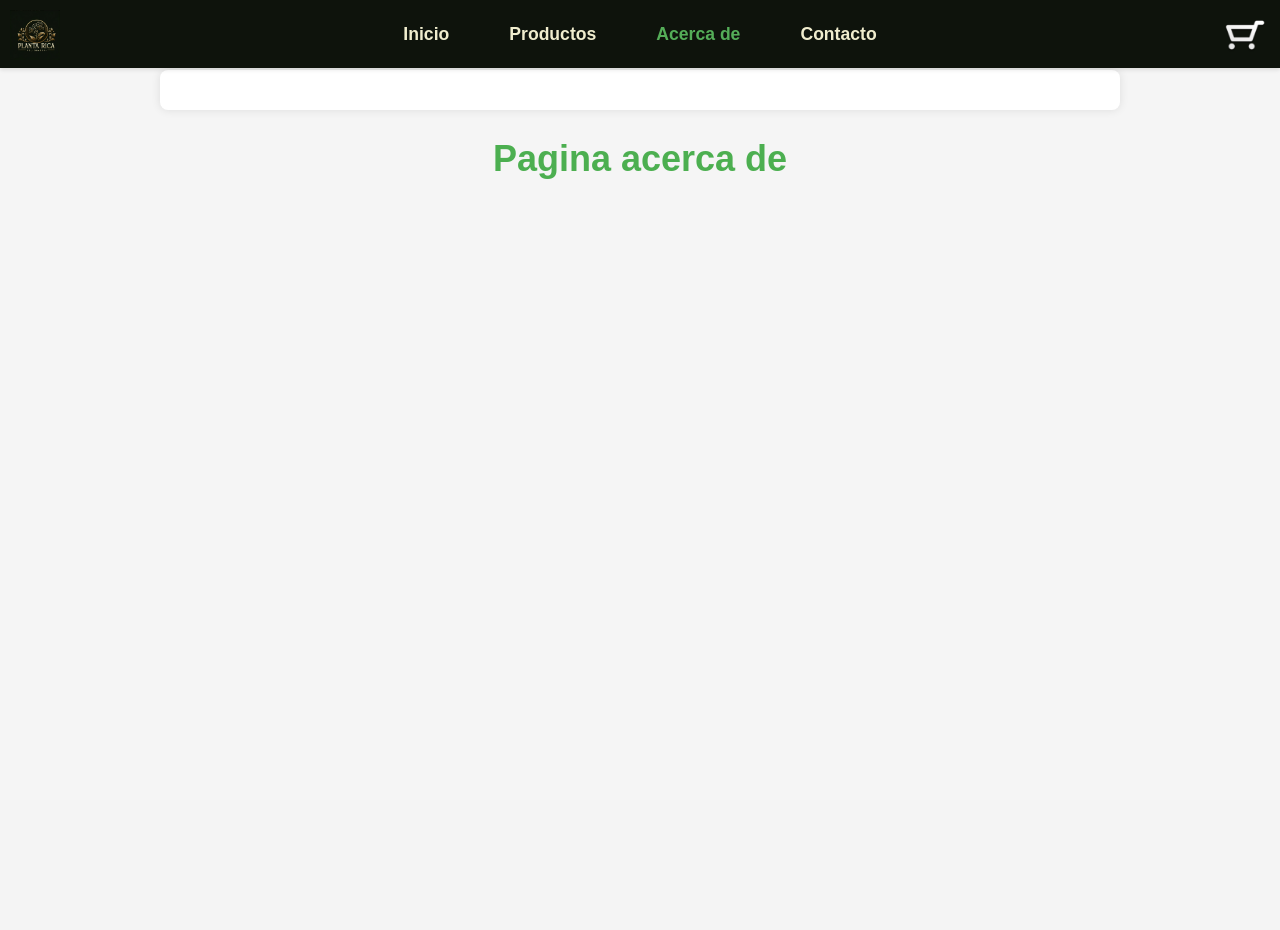
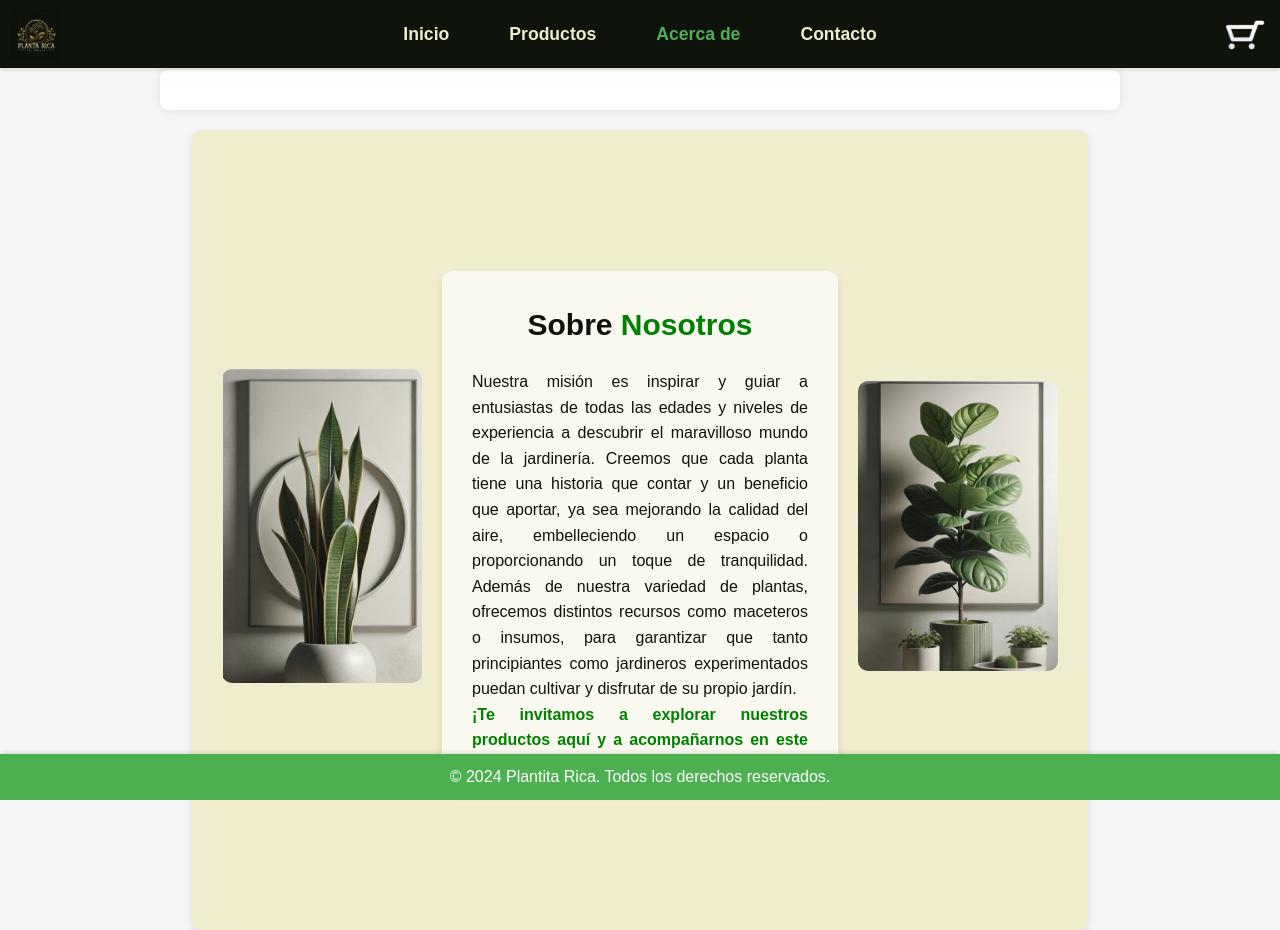
Before and after one commit to TheN1c0/Plantitarica, a Django app: page /AcercaDe/ in a window 1280 px wide. Before the commit the page ends 179 px from the top, so only its background shows below. Run offline with Django 4.2, Linux system fonts and the light colour scheme; data that the repository does not hold is empty.

Commit message:
arreglo de tienda y acerca de

```diff
--- /dev/null
+++ b/Plantitarica/PlantitaricaApp/static/CSS/Acercade.css
@@ -0,0 +1,85 @@
+
+html, body{
+    margin: 0;
+    height: 100%;
+
+}
+body{
+    background-color: #ffffff;
+}
+.contenedor-padre{
+    display: flex;
+    justify-content: center;
+    align-items: center;
+    height: 100vh;
+    gap: 20px;
+    background-color: #F0EDCE;
+    padding: 30px;
+    border-radius: 10px;
+    width: 70%;
+    margin: auto;
+    box-shadow: 0 0.25rem 0.5rem rgba(0, 0, 0, 0.1);
+}
+
+#foto2 {
+    width: 200px;
+    height: 60%; /* Ajusta esta altura según tus necesidades */
+    top: 22%;
+    right: 10%;
+    z-index: 1001;
+    object-fit: cover;
+    border-radius: 10px;
+    clip-path: inset(0 0 0 1px);
+}
+#foto1 {
+    width: 200px;
+    height: 60%; /* Ajusta esta altura según tus necesidades */
+
+    top: 22%;
+    right: 10%;
+    z-index: 1001;
+    object-fit: cover;
+    border-radius: 10px;
+}
+.text{
+    background-color: rgba(255, 255, 255, 0.7);
+    max-width: 600px;
+    height: 70%;
+    margin: auto;
+    text-align: justify;
+    padding: 30px;
+    margin-top: 5%;
+    margin-bottom: 5%;
+    border-radius: 10px;
+    box-shadow: 0 0.25rem 0.5rem rgba(0, 0, 0, 0.1);
+}
+.text h1{
+    font-size: 30px;
+    color: #0E130C;
+    font-weight: bold;
+}
+.text h2{
+    font-size: medium;
+    color: green;
+    font-weight: bold;
+
+}
+.text span {
+    font-size: 30px;
+    color: green;
+}
+.text p{
+    color: #0E130C;
+    font-weight: normal;
+}
+footer {
+    text-align: center;
+    padding: 10px 0;
+    background: #4caf50;
+    color: #fff;
+    width: 100%;
+    box-shadow: 0 -2px 4px rgba(0, 0, 0, 0.1);
+    position: fixed; /* Mantén el footer fijo en la parte inferior */
+    bottom: 0; /* Lo coloca al final de la ventana del navegador */
+    z-index: 999; /* Asegura que el footer esté por encima de otros contenidos */
+  }
--- a/Plantitarica/PlantitaricaApp/static/JS/funciones.js
+++ b/Plantitarica/PlantitaricaApp/static/JS/funciones.js
@@ -9,7 +9,7 @@
         });
     });
 
-s
+
 
 function setAction(form) {
     var currentPage = window.location.href;
--- a/Plantitarica/PlantitaricaApp/templates/PlantitaricaApp/AcercaDe.html
+++ b/Plantitarica/PlantitaricaApp/templates/PlantitaricaApp/AcercaDe.html
@@ -4,14 +4,35 @@
 <head>
     <meta charset="UTF-8">
     <meta name="viewport" content="width=device-width, initial-scale=1.0">
-    <title>Document</title>
     <link rel="stylesheet" href="{% static 'css/styles.css' %}">
     <link rel="stylesheet" href="{% static 'css/stylesBase.css' %}">
+    <link rel="stylesheet" href="{% static 'css/Acercade.css' %}">
+    <title>Sobre Nosotros</title>
+
 </head>
 <body>
     {% include "PlantitaricaApp/base.html" %}
     {% block content %}
-    <h1>Pagina acerca de</h1>
+    <div class="contenedor-padre">
+        <div>
+            <img src="{% static 'IMG/imagenn3.jpg' %}" alt="foto2" id="foto2">
+        </div>
+        <div class = "text">
+            <h1>Sobre <span>Nosotros</span></h1>
+                <p>
+                    Nuestra misión es inspirar y guiar a entusiastas de todas las edades y niveles de experiencia a descubrir el maravilloso mundo de la jardinería. Creemos que cada planta tiene una historia que contar y un beneficio que aportar, ya sea mejorando la calidad del aire, embelleciendo un espacio o proporcionando un toque de tranquilidad. Además de nuestra variedad de plantas, ofrecemos distintos recursos como maceteros o insumos, para garantizar que tanto principiantes como jardineros experimentados puedan cultivar y disfrutar de su propio jardín. <br>
+                    <h2>
+                        ¡Te invitamos a explorar nuestros productos aquí y a acompañarnos en este viaje verde para descubrir cómo las plantas pueden enriquecer tu hogar y tu vida!
+                    </h2>
+                </p>
+        </div>
+        <div class = "foto1">
+            <img src="{% static 'IMG/imagenn1.jpg' %}" alt="foto1" id="foto1">
+        </div>
+    </div>
+    <footer>
+        &copy; 2024 Plantita Rica. Todos los derechos reservados.
+    </footer>
     {% endblock %}
 </body>
 </html>
--- a/Plantitarica/PlantitaricaApp/templates/PlantitaricaApp/Contacto.html
+++ b/Plantitarica/PlantitaricaApp/templates/PlantitaricaApp/Contacto.html
@@ -5,7 +5,7 @@
     <meta charset="UTF-8">
     <meta name="viewport" content="width=device-width, initial-scale=1.0">
     <link rel="stylesheet" href="{% static 'css/stylesBase.css' %}">
-    <title>Document</title>
+    <title>Contacto</title>
 </head>
 <body>
 
@@ -13,6 +13,7 @@
     <h1>Pagina Contacto</h1>
     {% block content %}
 
+
     {% endblock %}
 </body>
 </html>
--- a/Plantitarica/PlantitaricaApp/templates/PlantitaricaApp/Insumos.html
+++ b/Plantitarica/PlantitaricaApp/templates/PlantitaricaApp/Insumos.html
@@ -15,6 +15,7 @@
 </nav>
 
 <div class="container">
+    <div class = "grid-background">
     <h1>Insumos</h1>
 
     <div class="grid-container">
@@ -41,6 +42,7 @@
         <p>No hay productos disponibles.</p>
         {% endfor %}
     </div>
+    </div>
 </div>
 
 {% endblock %}
--- a/Plantitarica/PlantitaricaApp/templates/PlantitaricaApp/Maceteros.html
+++ b/Plantitarica/PlantitaricaApp/templates/PlantitaricaApp/Maceteros.html
@@ -15,6 +15,7 @@
 </nav>
 
 <div class="container">
+    <div class = "grid-background">
     <h1>Maceteros</h1>
     <div class="grid-container">
         {% for producto in Maceteros %}
@@ -41,5 +42,6 @@
         <p>No hay productos disponibles.</p>
         {% endfor %}
     </div>
+    </div>
 </div>
 {% endblock %}
```
Also changed, not shown: Plantitarica/PlantitaricaApp/static/CSS/inicio.css (+7 -0 lines), Plantitarica/PlantitaricaApp/static/CSS/styles.css (+43 -3 lines), Plantitarica/PlantitaricaApp/templates/PlantitaricaApp/Productos.html (+36 -1 lines), Plantitarica/PlantitaricaApp/templates/PlantitaricaApp/inicio.html (+6 -3 lines), Plantitarica/PlantitaricaApp/static/IMG/Captura de pantalla 2024-06-28 234354.png (deleted), Plantitarica/PlantitaricaApp/static/IMG/Captura de pantalla 2024-06-28 234402.png (deleted), Plantitarica/PlantitaricaApp/static/IMG/carru1.png (renamed from Plantitarica/PlantitaricaApp/static/IMG/Captura de pantalla 2024-06-28 234342.png), Plantitarica/PlantitaricaApp/static/IMG/carru2.png (renamed from Plantitarica/PlantitaricaApp/static/IMG/Captura de pantalla 2024-06-28 234431.png), Plantitarica/PlantitaricaApp/static/IMG/imagenn3.jpg, 2 other files.
